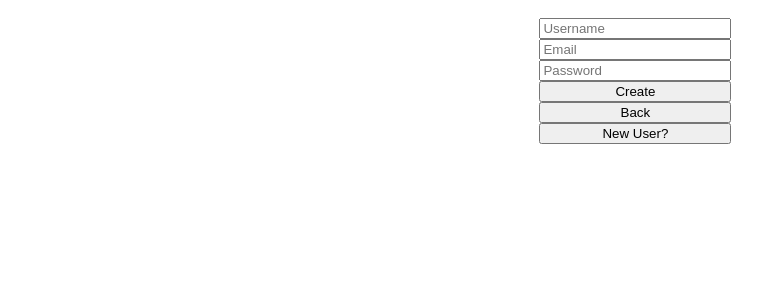
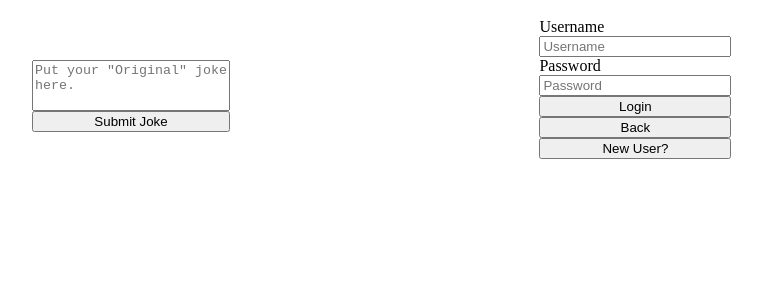
Before and after one commit to hweeks/austin-chat, a React app in the folder app/: page / in a window 1280 px wide. Both pictures are taken after a click on the button "Log In". Shown: the top 300 px of the page, without its empty margins (509-1271 px from the left). Built offline with nearby package versions, Linux system fonts and the light colour scheme; no server answers; the HTML template or start-up script is replaced by a standard one.

Commit message:
working through user creation and password validation

```diff
--- a/app/src/Containers/Home/index.tsx
+++ b/app/src/Containers/Home/index.tsx
@@ -12,13 +12,12 @@ const reqJoke = async () => {
 export const HomePage = ({ joke }: { joke: string }) => {
   const is_joke_funny = joke === "penis";
   const [joke_remote, set_joke] = useState("");
-  const [loggedIn, setLoggedIn] = useState(false)
 
   if (joke_remote === "") reqJoke().then((res) => set_joke(res));
   return (
     <SexyContainer>
       <Header/>
-      {loggedIn && <JokeForm/>}
+      <JokeForm/>
       {!is_joke_funny && <BeautifulText>{joke_remote}</BeautifulText>}
       {is_joke_funny && <BeautifulText>grow up</BeautifulText>}
     </SexyContainer>
--- a/app/src/Containers/JokeForm/index.tsx
+++ b/app/src/Containers/JokeForm/index.tsx
@@ -1,11 +1,12 @@
 import React from "react"
+import { JokeInput, JokeWrapper } from "./styles"
 
 const JokeForm = () => {
   return(
-    <div>
-      <input type="text" placeholder={`Put your "Original" joke here.`}/>
+    <JokeWrapper>
+      <JokeInput rows="3" cols="50" type="text" placeholder={`Put your "Original" joke here.`}/>
       <button>Submit Joke</button>
-    </div>
+    </JokeWrapper>
   )
 }
 
--- /dev/null
+++ b/app/src/Containers/JokeForm/styles.ts
@@ -0,0 +1,11 @@
+import styled from "styled-components"
+
+export const JokeInput = styled.textarea`
+  width: 15vw;
+  resize: none;
+`
+
+export const JokeWrapper = styled.div`
+  display: flex;
+  flex-direction: column;
+`
--- a/app/src/Containers/UserForm/index.tsx
+++ b/app/src/Containers/UserForm/index.tsx
@@ -1,16 +1,52 @@
-import React from "react";
+import React, { useRef } from "react";
 import { useState } from "react/cjs/react.development";
 import { UserFormWrapper } from "./styles";
 
+interface user {
+  username: string,
+  password: string,
+}
+
 const UserForm = (props: any) => {
+
   const [newAccount, setNewAccount] = useState(false)
+  const usernameInput = useRef()
+  const passwordInput = useRef()
+  const passwordCheckInput = useRef()
+  const [errorMessage,setError] = useState('')
+
+  const handleSubmit = (event: any) => {
+    event.preventDefault()
+    const password = passwordInput.current?.value
+    const passwordCheck = passwordCheckInput.current?.value
+    const username = usernameInput.current?.value
+    passwordValidated(password,passwordCheck)
+
+
+  }
+
+  const passwordValidated = (password: string, password2: string) => {
+    let isValid = false
+    const regex = "(?=.*\d)(?=.*[a-z])(?=.*[A-Z]).{8,}"
+    if(password === password2){
+
+    }
+    else{
+      setError("Passwords Must Match")
+    }
+  }
+
   return (
-    <UserFormWrapper>
-      <input placeholder="Username"/>
-      <input placeholder="Email"/>
-      <input placeholder="Password"/>
-      {newAccount && <input placeholder="Re-Enter Password"/>}
-      <button type="button" onClick={props.showForm}>Create</button>
+    <UserFormWrapper onSubmit={handleSubmit}>
+      Username
+      <input ref={usernameInput} placeholder="Username" required/>
+      Password
+      <input ref={passwordInput} type="password" placeholder="Password" required/>
+      {newAccount &&  <> Re-Enter Password<input ref={passwordCheckInput}  placeholder="Re-Enter Password" required/></>}
+      <div>
+      <label>{errorMessage}</label>
+      </div>
+      <button type="submit">{newAccount ? "Create" : "Login"}</button>
       <button type="button" onClick={props.showForm}>Back</button>
       <button type="button" onClick={() => setNewAccount(!newAccount)}>{newAccount ? "Already Have an Account?" : "New User?"}</button>
     </UserFormWrapper>
```
